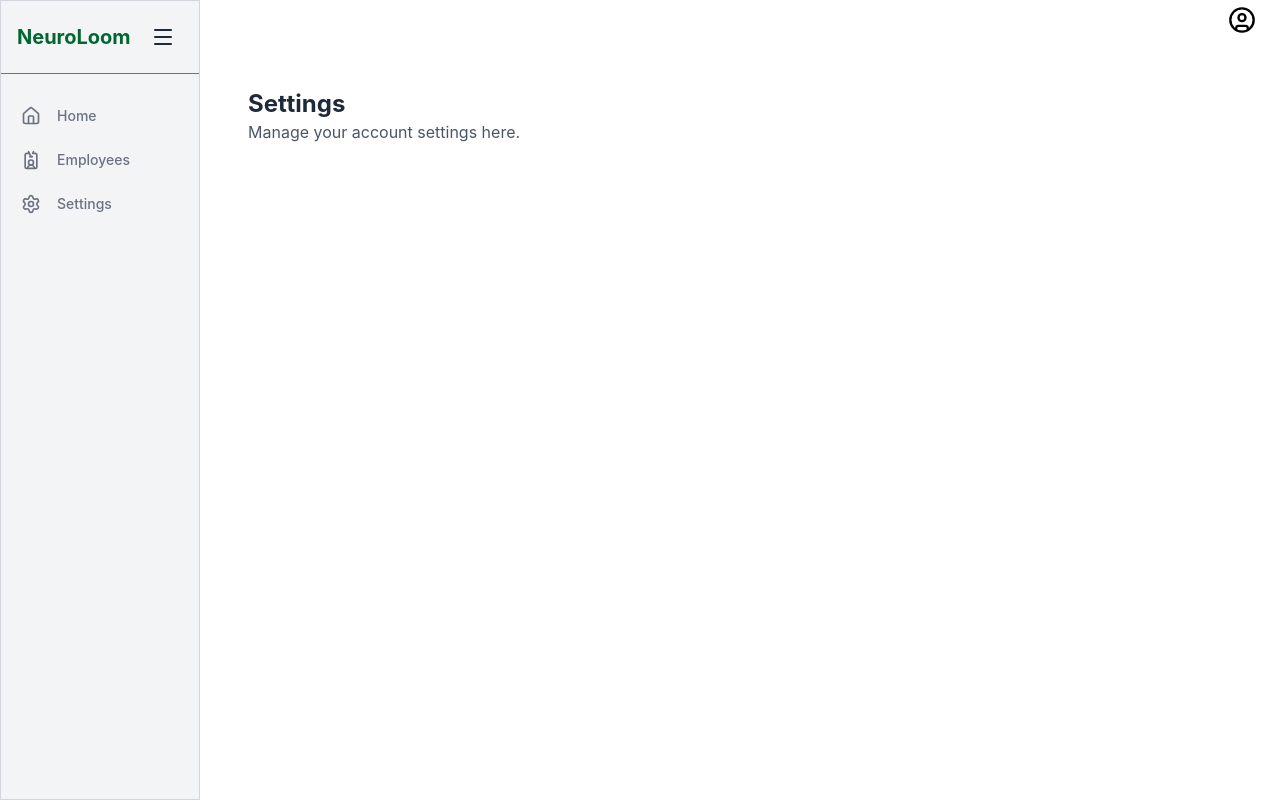
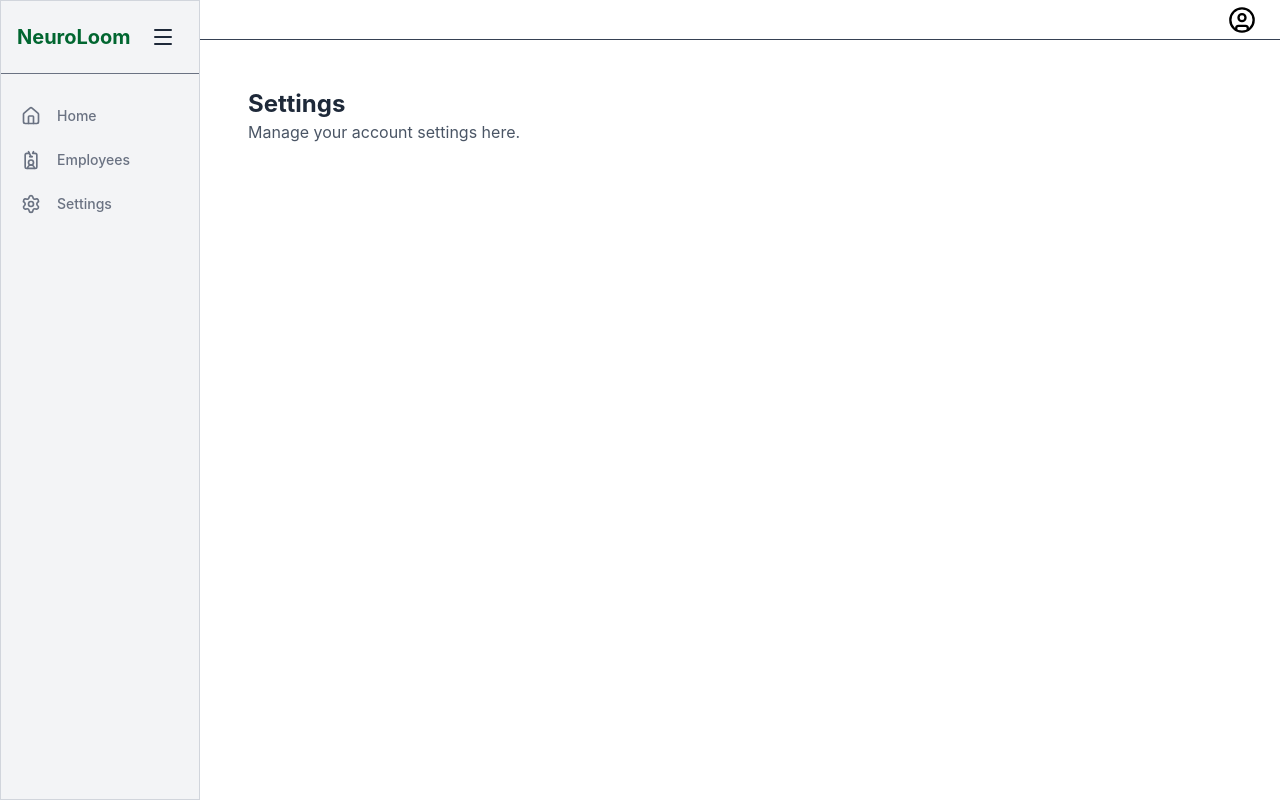
Before and after one commit to bhosaleshivendra/Neuroloom, a React (Vite) app in the folder frontend/: page /settings in a window 1280 px wide. Built offline with nearby package versions, Linux system fonts and the light colour scheme.

Commit message:
Update index.jsx

```diff
--- a/frontend/Components/Header/index.jsx
+++ b/frontend/Components/Header/index.jsx
@@ -5,7 +5,7 @@ const Header = () => {
   const isLoggedIn = true; // Replace with your auth state later
 
   return (
-    <header className="h-10 bg-white flex items-center justify-between px-6">
+    <header className="h-10 bg-white flex items-center justify-between px-6 border-b border-gray-700 bg-gray-300">
 
       {isLoggedIn ? (
         <button className="flex items-center gap-2 ml-auto cursor-pointer">
```
